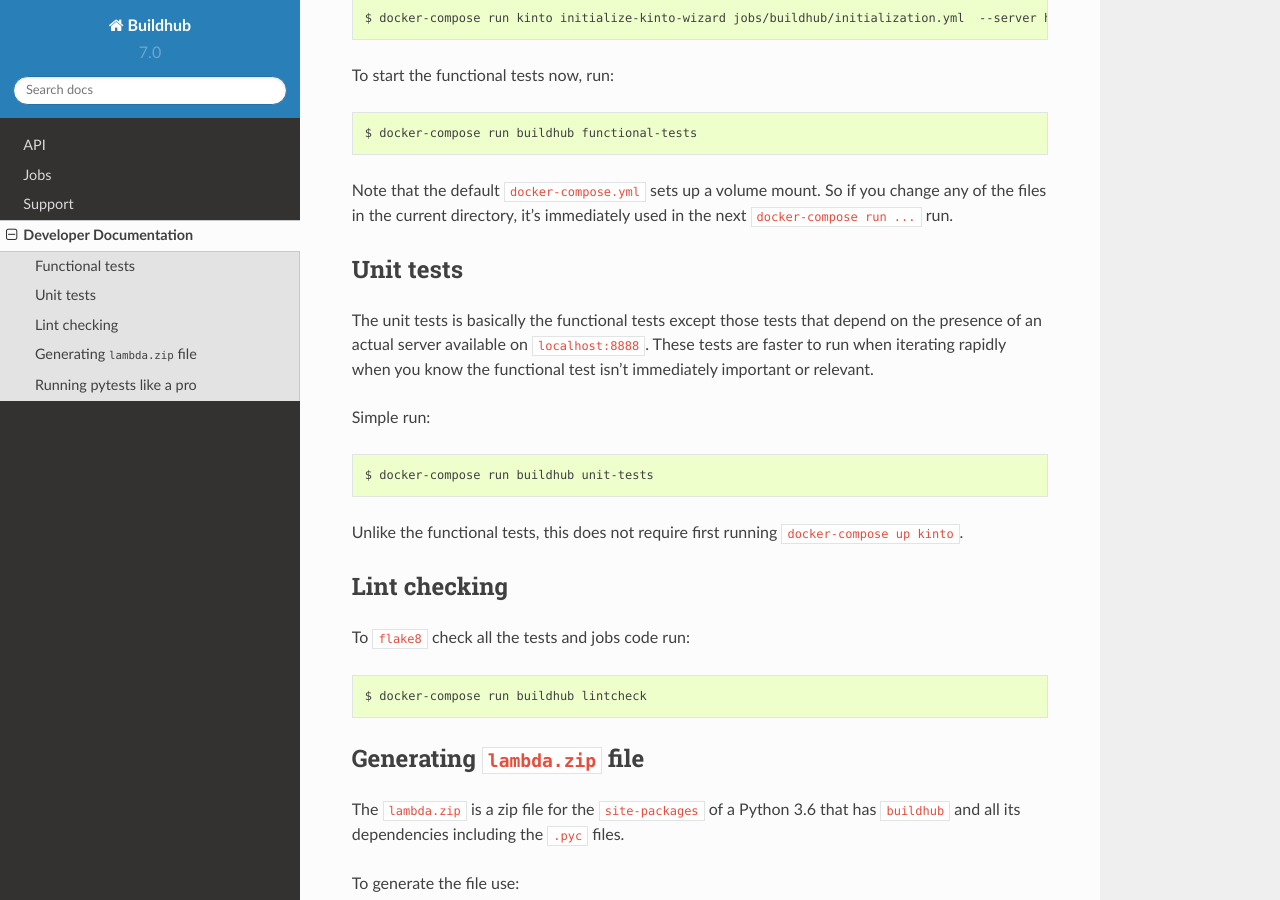
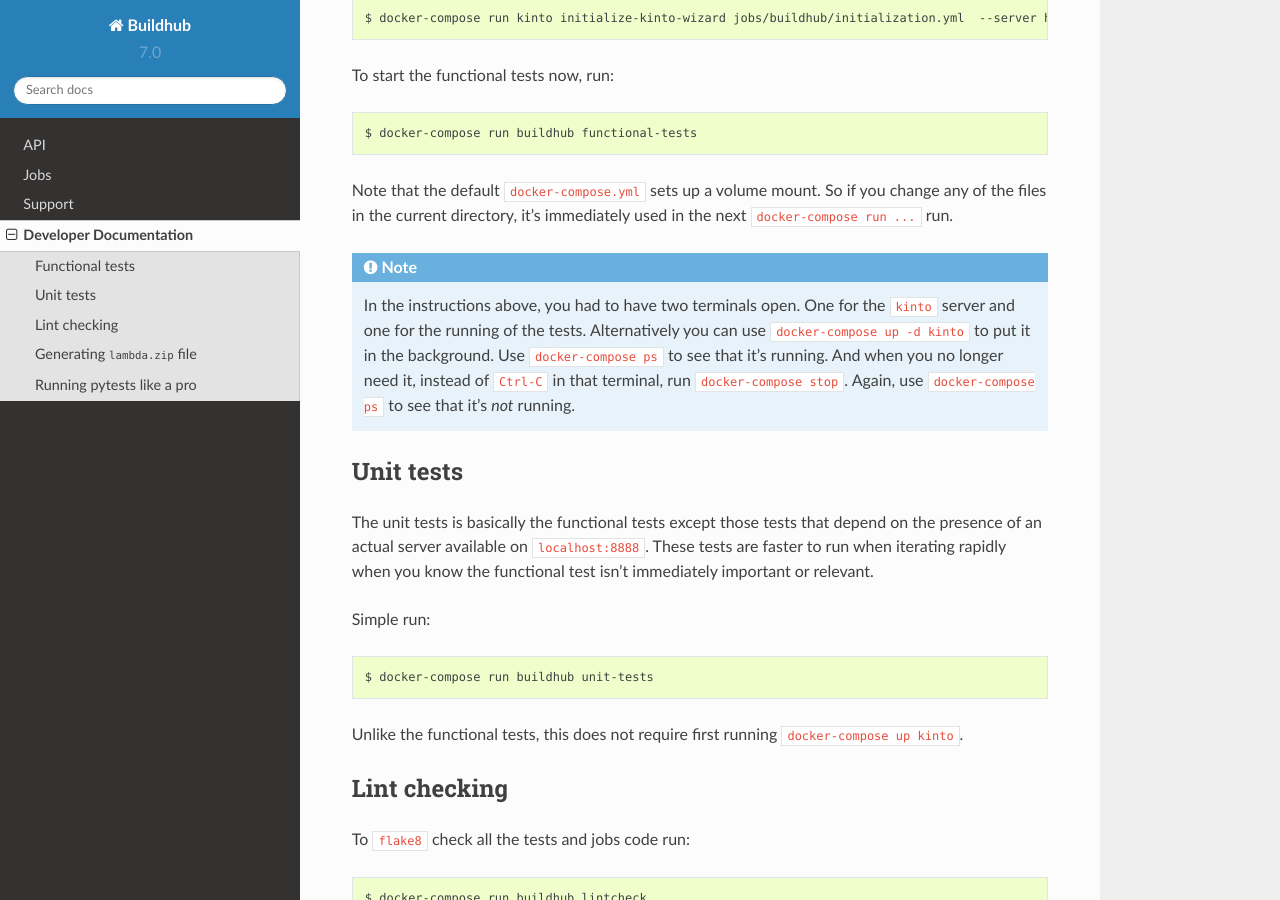
Before and after one commit to mozilla-services/buildhub, a Sphinx documentation site: the page built from docs/dev.rst, in a window 1280 px wide and 900 px high, scrolled down 597 px. Built offline with Sphinx 7.4.7 and the Read the Docs theme 2.0.0, drawn with Linux system fonts in a browser that asks for light colours.

Commit message:
updating the docs

```diff
--- a/docs/dev.rst
+++ b/docs/dev.rst
@@ -37,6 +37,16 @@
 Note that the default ``docker-compose.yml`` sets up a volume mount. So
 if you change any of the files in the current directory, it's immediately
 used in the next ``docker-compose run ...`` run.
+
+.. note::
+
+    In the instructions above, you had to have two terminals open. One for the
+    ``kinto`` server and one for the running of the tests. Alternatively
+    you can use ``docker-compose up -d kinto`` to put it in the background.
+    Use ``docker-compose ps`` to see that it's running.
+    And when you no longer need it, instead of ``Ctrl-C`` in that terminal,
+    run ``docker-compose stop``. Again, use ``docker-compose ps`` to see that
+    it's *not* running.
 
 Unit tests
 ==========
```
Also changed, not shown: README.md (+2 -1 lines).
